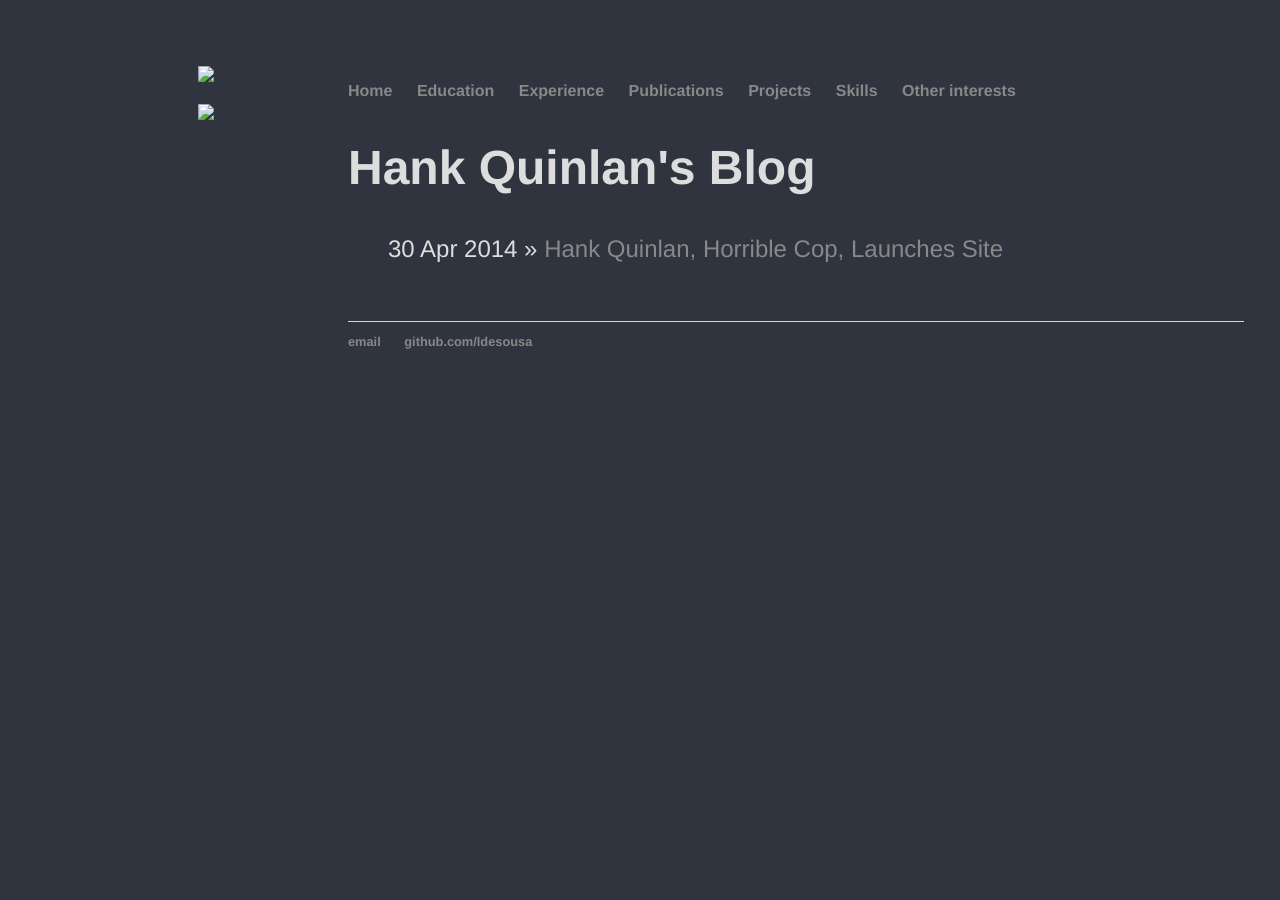
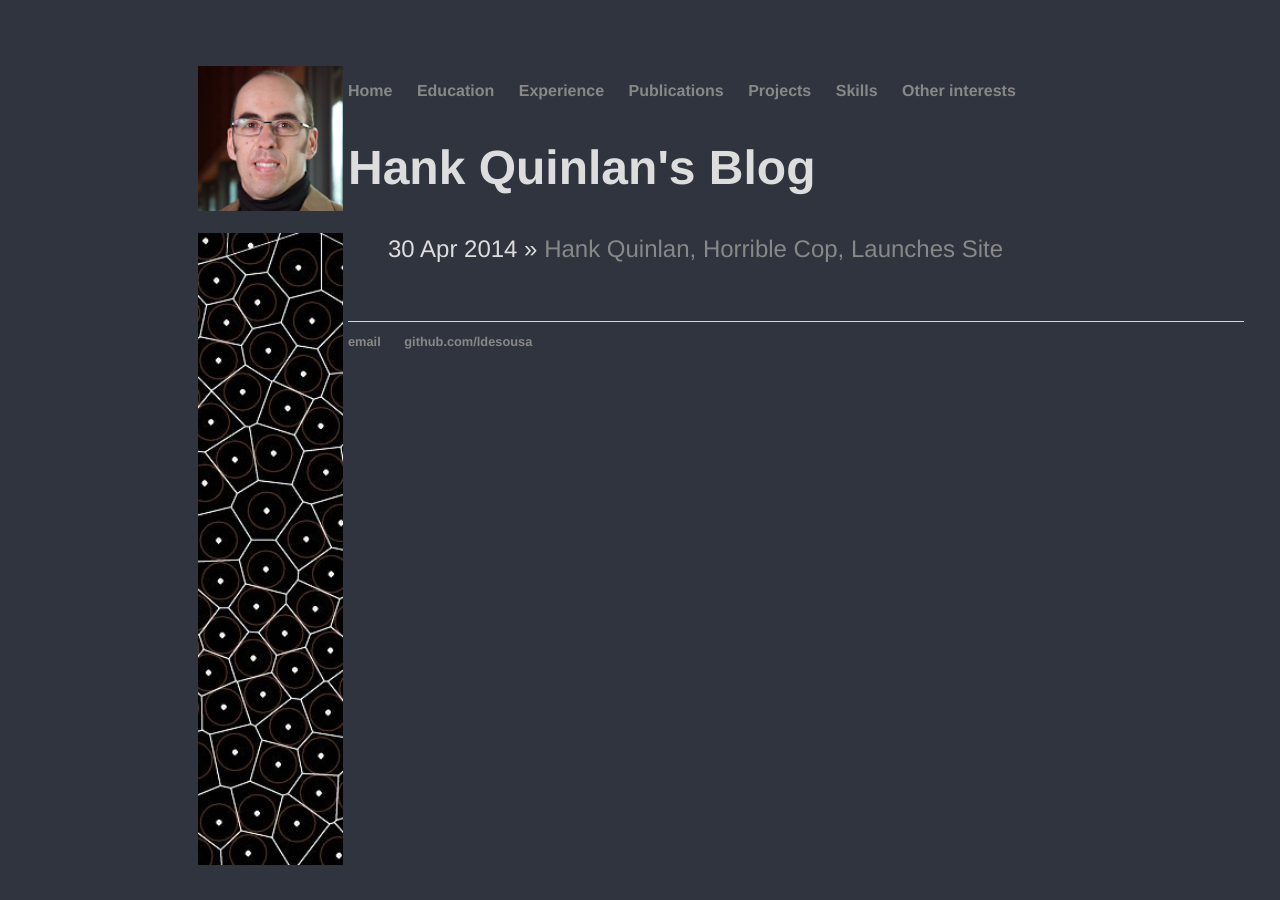
Before and after one commit to ldesousa/ldesousa.github.io, a Jekyll site: the page built from blog/index.html, in a window 1280 px wide. Built offline with Jekyll 4.4.1, drawn with Linux system fonts in a browser that asks for light colours.

Commit message:
Full path in layout images.

```diff
--- a/_layouts/default.html
+++ b/_layouts/default.html
@@ -12,9 +12,9 @@
 
   <section class="container">
   <div class="side">
-  	   <img src=images/Schlassgoart.png width=100%>
+  	   <img src="https://ldesousa.github.io/images/Schlassgoart.png" width=100%>
   	   <br><br>
-  	   <img src=images/side.png width=100%>
+  	   <img src="https://ldesousa.github.io/images/side.png" width=100%>
   </div>
 
   <div class="content">
```
